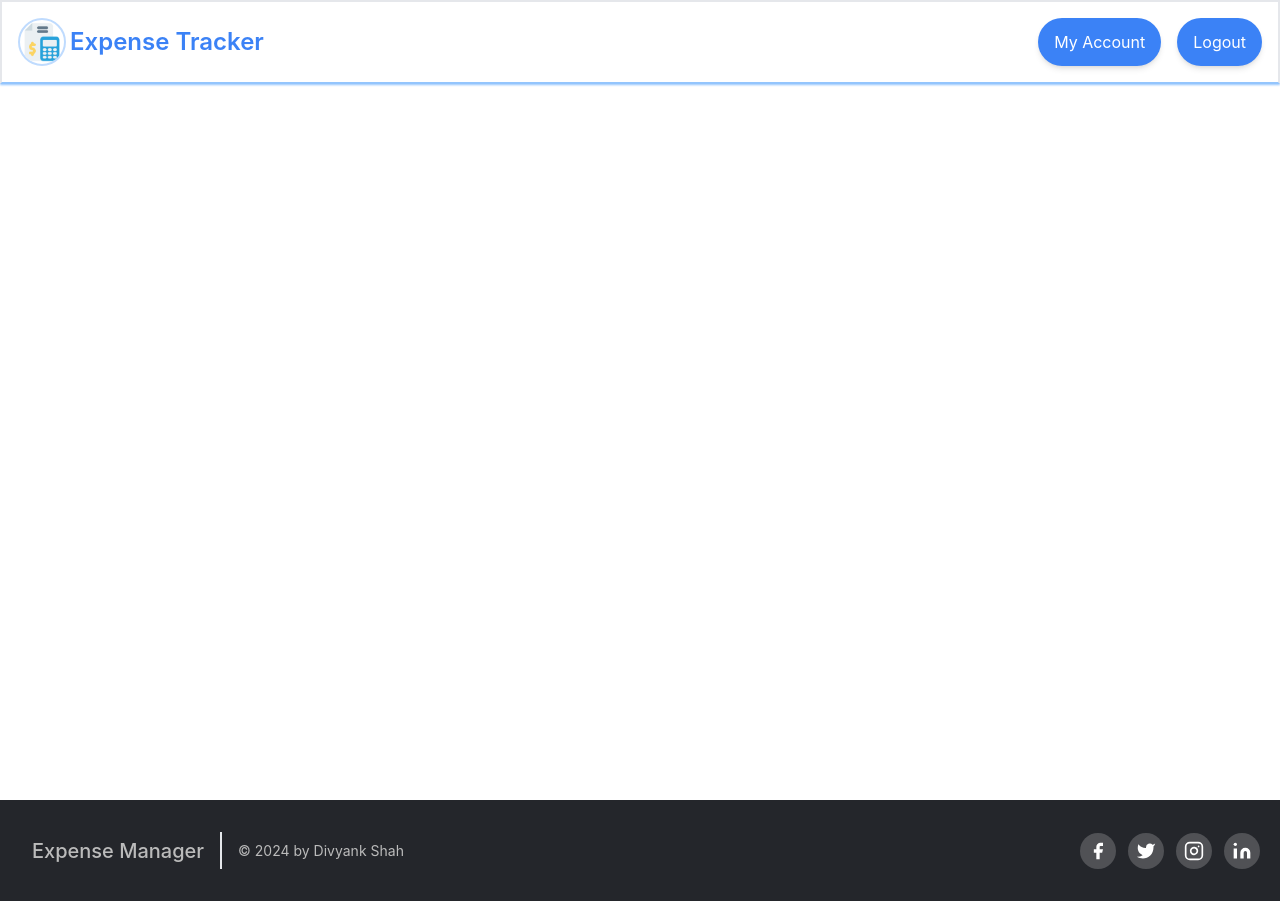
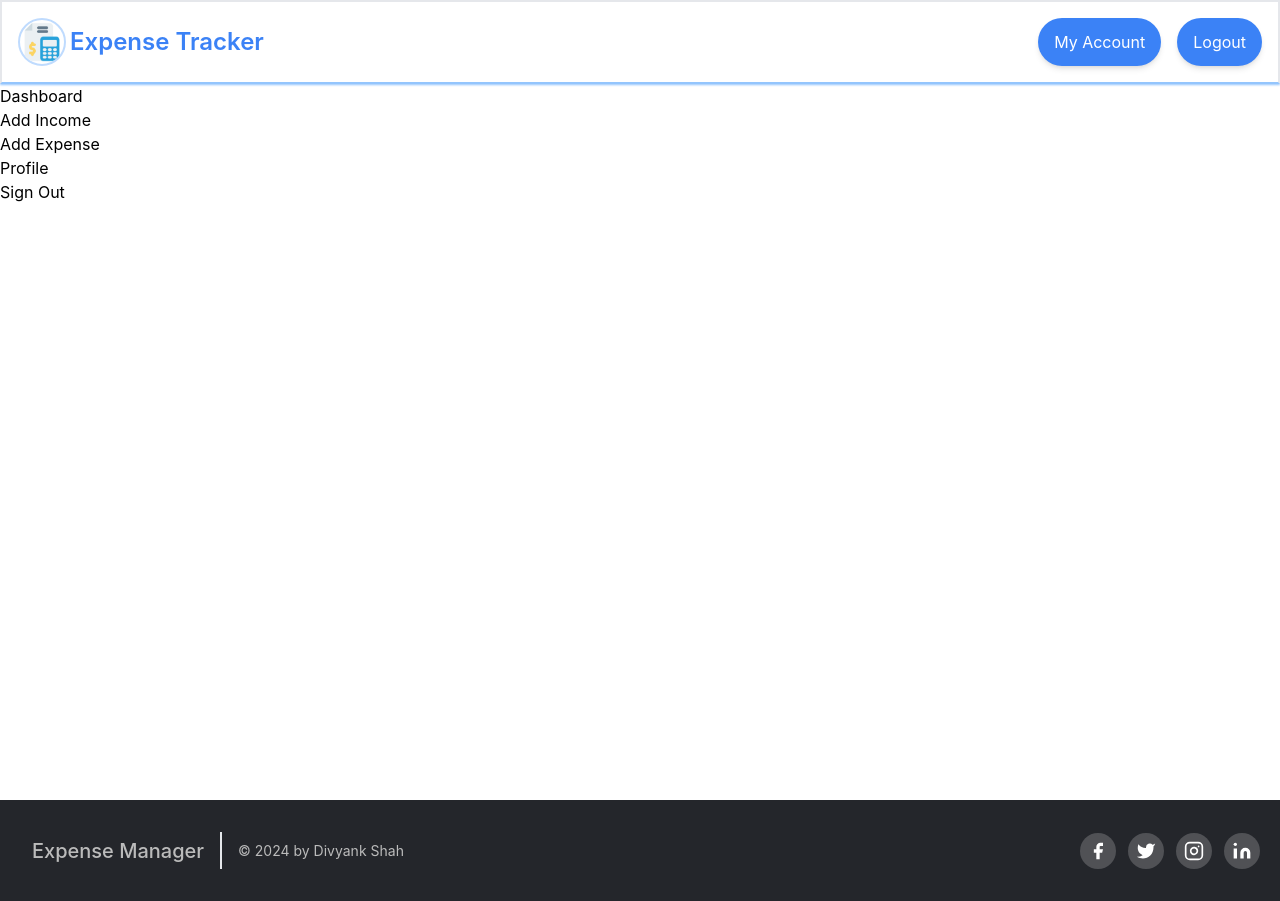
Before and after one commit to DivyankShah09/expense-tracker, a React (Create React App) app in the folder frontend/: page /dashboard in a window 1280 px wide. Built offline with nearby package versions, Linux system fonts and the light colour scheme.

Commit message:
feat: sidebar and dasboard file created

```diff
--- a/frontend/src/App.tsx
+++ b/frontend/src/App.tsx
@@ -7,6 +7,7 @@ import { ToastContainer } from "react-toastify";
 import "react-toastify/dist/ReactToastify.css";
 import SignUp from "./pages/authentication/signup/signUp";
 import AddIncome from "./pages/income/addIncome";
+import Dashboard from "./pages/dashboard/dashboard";
 
 function App() {
   return (
@@ -20,6 +21,7 @@ function App() {
               <Route path="/login" element={<Login />} />
               <Route path="/signup" element={<SignUp />} />
               <Route path="/add-income" element={<AddIncome />} />
+              <Route path="/dashboard" element={<Dashboard />} />
             </Routes>
           </div>
         </div>
--- /dev/null
+++ b/frontend/src/components/sidebar/SideBar.tsx
@@ -0,0 +1,20 @@
+interface SidebarProps {
+  className: string;
+}
+const SideBar = ({ className }: SidebarProps) => {
+  return (
+    <>
+      <div className="w-full">
+        <ul>
+          <li>Dashboard</li>
+          <li>Add Income</li>
+          <li>Add Expense</li>
+          <li>Profile</li>
+          <li>Sign Out</li>
+        </ul>
+      </div>
+    </>
+  );
+};
+
+export default SideBar;
--- /dev/null
+++ b/frontend/src/pages/dashboard/dashboard.tsx
@@ -0,0 +1,13 @@
+import SideBar from "../../components/sidebar/SideBar";
+
+const Dashboard = () => {
+  return (
+    <>
+      <div>
+        <SideBar className="w-1/4" />
+      </div>
+    </>
+  );
+};
+
+export default Dashboard;
```
Also changed, not shown: 1 other file (tests, documents, lock files or other folders).
